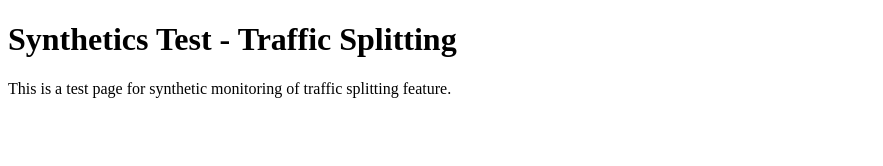
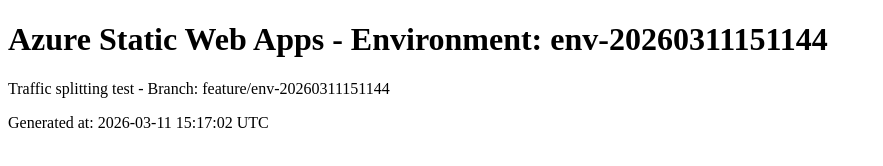
Before and after one commit to skylathadani-ms/synthetics-swa-traffic-20260311151144, a plain HTML site: page index.html in a window 1280 px wide. Shown: the whole page, without its empty margins (0-883 px from the left). Drawn offline with Linux system fonts and the light colour scheme.

Commit message:
Update index.html for env-20260311151144

```diff
--- a/index.html
+++ b/index.html
@@ -1,10 +1,11 @@
 <!DOCTYPE html>
 <html>
 <head>
-<title>Synthetics Test - Traffic Splitting</title>
+<title>Environment: env-20260311151144</title>
 </head>
 <body>
-<h1>Synthetics Test - Traffic Splitting</h1>
-<p>This is a test page for synthetic monitoring of traffic splitting feature.</p>
+<h1>Azure Static Web Apps - Environment: env-20260311151144</h1>
+<p>Traffic splitting test - Branch: feature/env-20260311151144</p>
+<p>Generated at: 2026-03-11 15:17:02 UTC</p>
 </body>
 </html>
```
